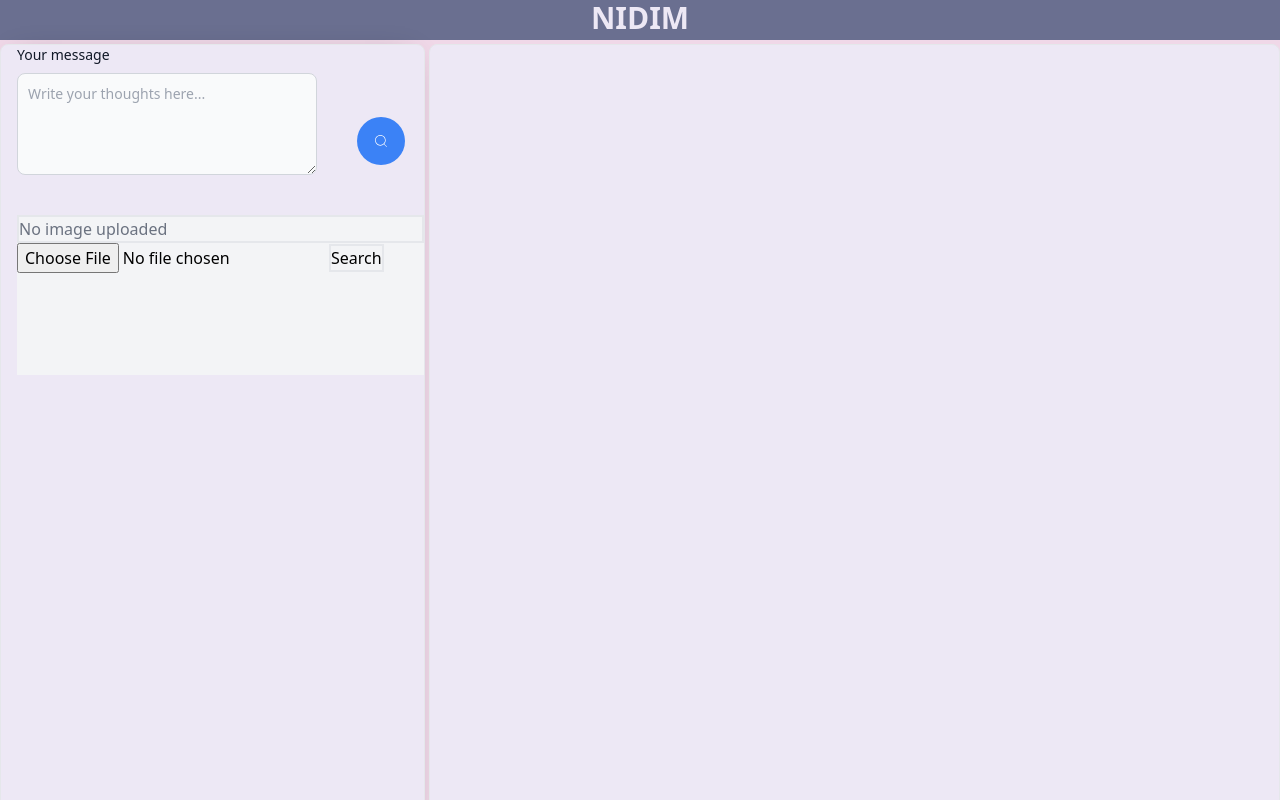
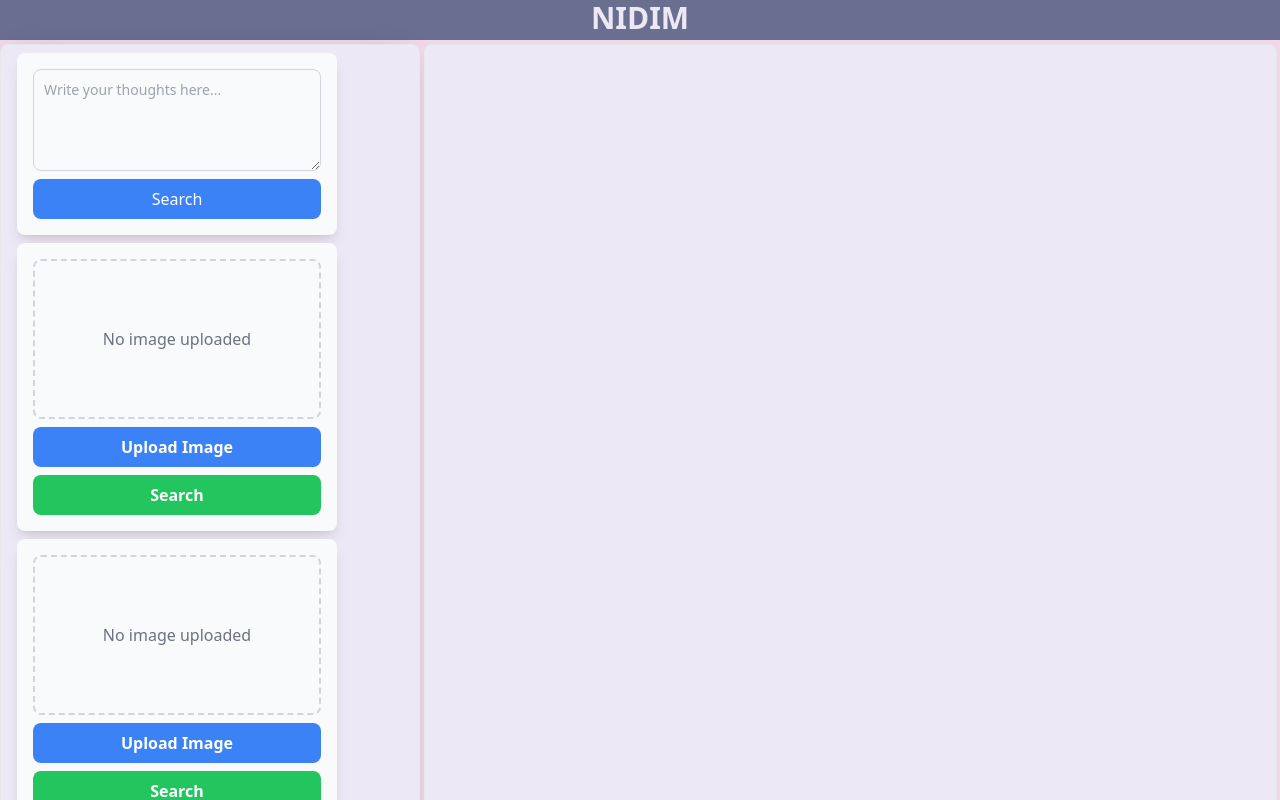
Before and after one commit to Phat0403/NIDIM, a React (Vite) app in the folder client/: page / in a window 1280 px wide. Built offline with nearby package versions, Linux system fonts and the light colour scheme.

Commit message:
add image query

```diff
--- a/client/src/components/inputs/imageQuery.jsx
+++ b/client/src/components/inputs/imageQuery.jsx
@@ -17,32 +17,29 @@ const ImageQuery = (props) => {
       reader.readAsDataURL(file);
     }
   };
+
   const sleep = (ms) => {
     return new Promise((resolve) => setTimeout(resolve, ms));
   };
+
   const getData = async () => {
     setLoading(true);
     try {
       const formData = new FormData();
       formData.append("image", image);
-      const postImage = await axios.post(
-        "http://localhost:8080/api/query/image",
-        formData,
-        {
+      await axios.post("http://localhost:8080/api/query/image", formData, {
         headers: {
           "Content-Type": "multipart/form-data",
         },
-        }
-      );
-      const response = await axios.get(
-        "http://localhost:8080/api/query/image",
-        {
+      });
+
+      const response = await axios.get("http://localhost:8080/api/query/image", {
         params: {
           type: "text",
           status: "active",
         },
-        }
-      );
+      });
+
       setResult(response.data.data);
     } catch (error) {
       console.error("Error fetching data:", error);
@@ -50,31 +47,44 @@ const ImageQuery = (props) => {
   };
 
   const handleClickBtn = async () => {
-    await Promise.all([
-      getData(), // Hàm async cần chạy
-      sleep(1000), // Hàm sleep chạy song song
-    ]);
+    await Promise.all([getData(), sleep(1000)]);
     setLoading(false);
   };
+
   return (
-    <div className="flex-row h-40 mt-10 items-center justify-center bg-gray-100 ">
-      <div className="border ">
-      {preview && (
+    <div className="w-80 flex flex-col items-center justify-center bg-gray-50 p-4 rounded-lg shadow-lg mt-2 ">
+      <div className="mb-2 w-full">
+        {preview ? (
           <img
             src={preview}
             alt="Uploaded"
-          className="w-40 h-40 object-cover border-2 border-gray-300 shadow-lg rounded-lg"
+            className=" object-cover border-2 border-gray-300 shadow-lg rounded-lg"
           />
+        ) : (
+          <div
+            className="h-40 flex items-center justify-center border-2 border-dashed border-gray-300 rounded-lg"
+          >
+            <p className="text-gray-500">No image uploaded</p>
+          </div>
         )}
-      {!preview && <p className="text-gray-500 border">No image uploaded</p>}
       </div>
+      <label
+        htmlFor="upload"
+        className="cursor-pointer bg-blue-500 hover:bg-blue-600 text-white font-semibold py-2 px-4 rounded-lg mb-2 transition-all duration-300 w-full text-center"
+      >
+        {preview ? "Change Image" : "Upload Image"}
+      </label>
       <input
+        id="upload"
         type="file"
         accept="image/*"
         onChange={handleImageUpload}
-        className=""
+        className="hidden"
       />
-      <button onClick={handleClickBtn} className="border-2">
+      <button
+        onClick={handleClickBtn}
+        className="bg-green-500 hover:bg-green-600 text-white font-semibold py-2 px-2 rounded-lg transition-all duration-300 w-full"
+      >
         Search
       </button>
     </div>
--- a/client/src/components/inputs/textQuery.jsx
+++ b/client/src/components/inputs/textQuery.jsx
@@ -31,12 +31,9 @@ const TextQuery = (props)=>{
 
     }
     return (
-        <div>
-            <label form="message" className="block mb-2 text-sm font-medium text-gray-900 dark:text-white">Your message</label>
-            <span className="flex  ">
-            <textarea onChange={(e)=>{setValueQuery(e.target.value)}} id="message" rows="4" className="mr-10 block p-2.5 w-[300px] text-sm text-gray-900 bg-gray-50 rounded-lg border border-gray-300 focus:ring-blue-500 focus:border-blue-500 dark:bg-gray-700 dark:border-gray-600 dark:placeholder-gray-400 dark:text-white dark:focus:ring-blue-500 dark:focus:border-blue-500" placeholder="Write your thoughts here..."></textarea>
-            <button onClick={handleClickBtn} className="mt-11 w-12 h-12 bg-blue-500 text-white rounded-full flex items-center justify-center hover:bg-blue-600 focus:outline-none focus:ring-2 focus:ring-blue-500"><CiSearch/></button>
-            </span>
+        <div className="w-80 flex flex-col items-center justify-center bg-gray-50 p-4 rounded-lg shadow-lg mt-2 ">
+            <textarea onChange={(e)=>{setValueQuery(e.target.value)}} id="message" rows="4" className="w-full block p-2.5 text-sm text-gray-900 bg-gray-50 rounded-lg border border-gray-300 focus:ring-blue-500 focus:border-blue-500 dark:bg-gray-700 dark:border-gray-600 dark:placeholder-gray-400 dark:text-white dark:focus:ring-blue-500 dark:focus:border-blue-500" placeholder="Write your thoughts here..."></textarea>
+            <button onClick={handleClickBtn} className="mt-2 w-full rounded-lg h-10 bg-blue-500 text-white  items-center justify-center hover:bg-blue-600 focus:outline-none focus:ring-2 focus:ring-blue-500">Search</button>
         </div>
     )
 }
--- a/client/src/components/layouts/slider.jsx
+++ b/client/src/components/layouts/slider.jsx
@@ -3,9 +3,13 @@ import TextQuery from "../inputs/textQuery"
 const SliderPage = (props)=>{
     const { setResult, setLoading} = props
     return(
-        <div className="flex flex-col border shadow-[0_0px_30px_-15px_rgba(0,0,0,0.3)] bg-[#EDE8F5]  w-1/3 pl-4 mt-1 rounded-lg ">
+        <div className="flex flex-col border shadow-[0_0px_30px_-15px_rgba(0,0,0,0.3)] bg-[#EDE8F5]  w-[420px] pl-4 mt-1 rounded-lg overflow-y-auto">
             <TextQuery  setResult={setResult}  setLoading={setLoading}/>
             <ImageQuery  setResult={setResult}  setLoading={setLoading} />
+            <ImageQuery  setResult={setResult}  setLoading={setLoading} />
+
+
+
         </div>
     )
 }
```
Lines whose indentation alone changed are shown as unchanged.
